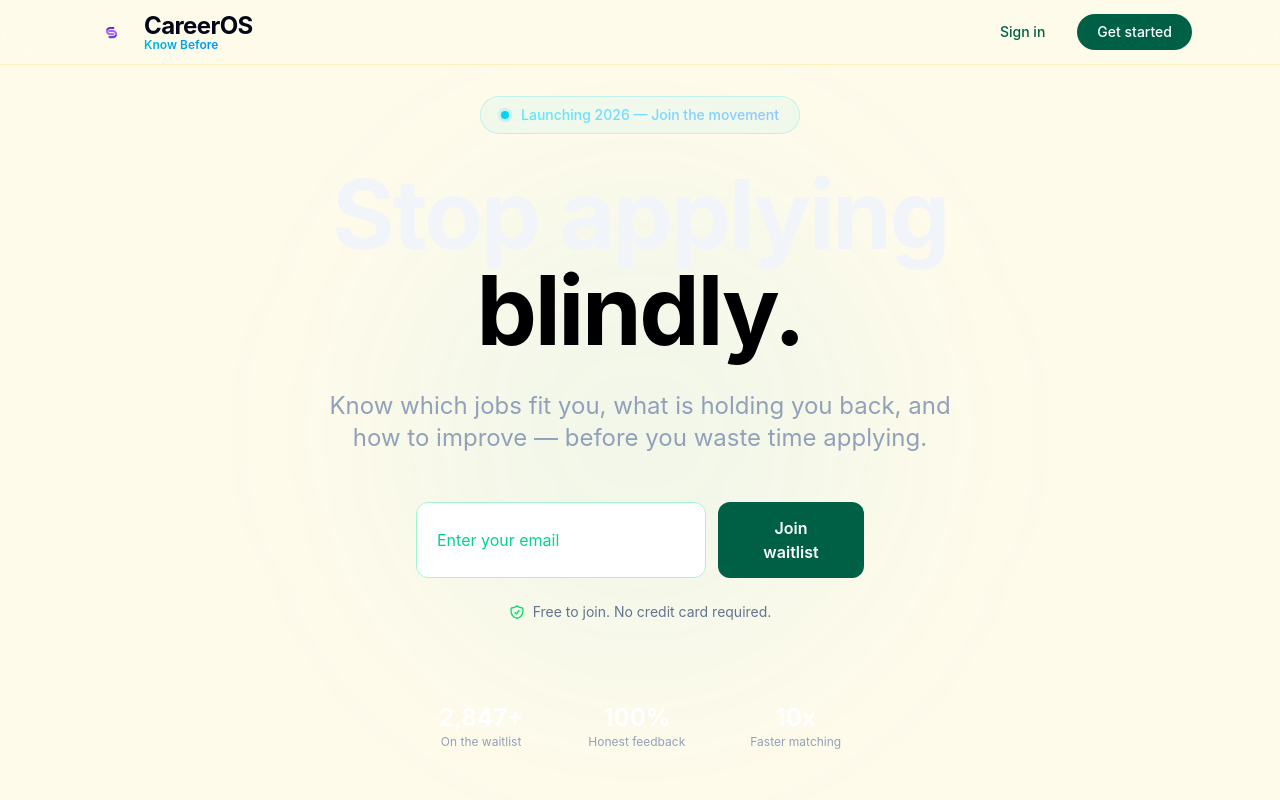
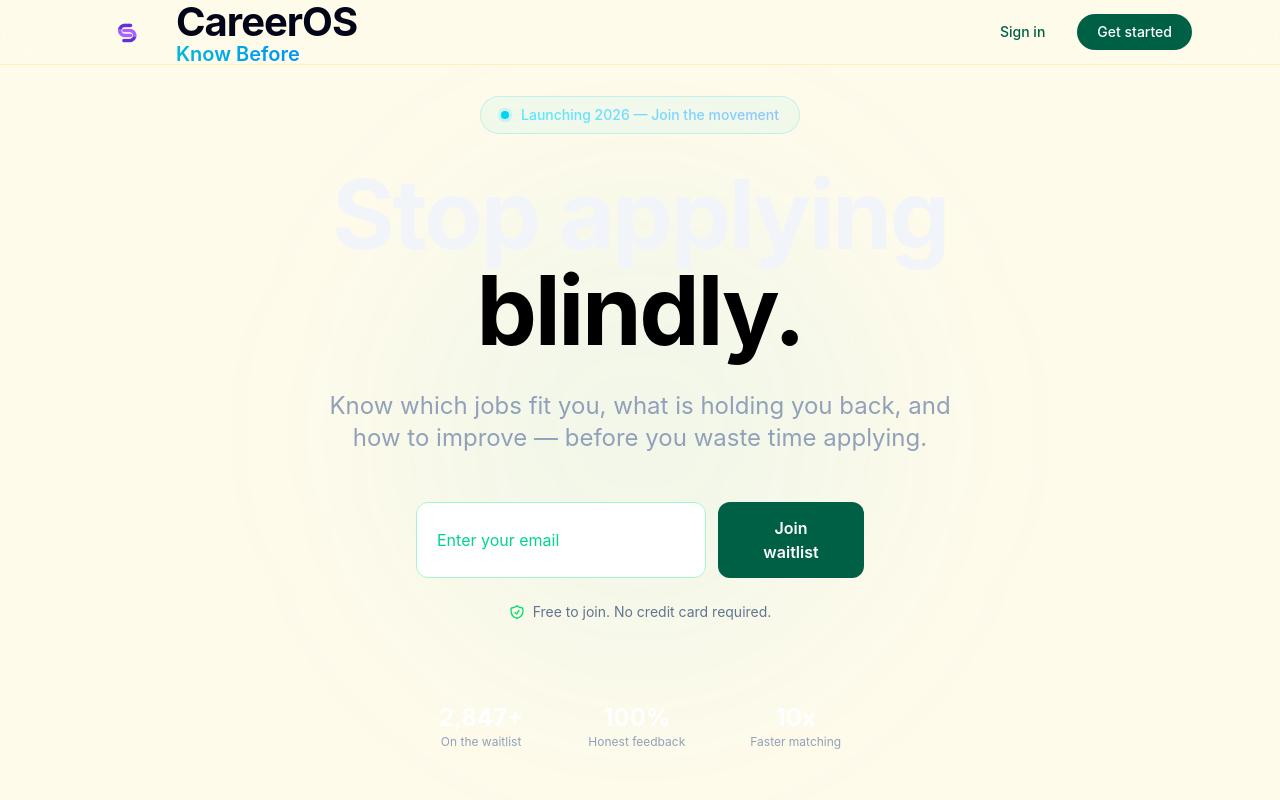
Before and after one commit to dr-winner/careeros, a Next.js app: page / in a window 1280 px wide. Shown: the top 800 px of the page. Built offline with nearby package versions, Linux system fonts and the light colour scheme; no server answers.

Commit message:
fix: further increase logo sizes

```diff
--- a/src/app/components/logo.tsx
+++ b/src/app/components/logo.tsx
@@ -9,10 +9,10 @@ interface LogoProps {
 }
 
 const SIZES = {
-    sm: { width: 48, height: 48 },
-    md: { width: 64, height: 64 },
-    lg: { width: 100, height: 100 },
-    xl: { width: 140, height: 140 },
+    sm: { width: 80, height: 80 },
+    md: { width: 100, height: 100 },
+    lg: { width: 140, height: 140 },
+    xl: { width: 180, height: 180 },
 };
 
 export default function Logo({
--- a/src/app/page.tsx
+++ b/src/app/page.tsx
@@ -45,7 +45,7 @@ export default function Home() {
       <footer className="border-t border-amber-200 bg-emerald-900 py-12">
         <div className="mx-auto max-w-6xl px-6 text-center">
           <div className="mb-4 flex items-center justify-center gap-2">
-            <Image src="/cs_logo.png" alt="CareerOS" width={64} height={64} className="rounded-lg" />
+            <Image src="/cs_logo.png" alt="CareerOS" width={100} height={100} className="rounded-lg" />
             <span className="font-semibold text-white">CareerOS</span>
           </div>
           <p className="text-sm text-emerald-300">
```
